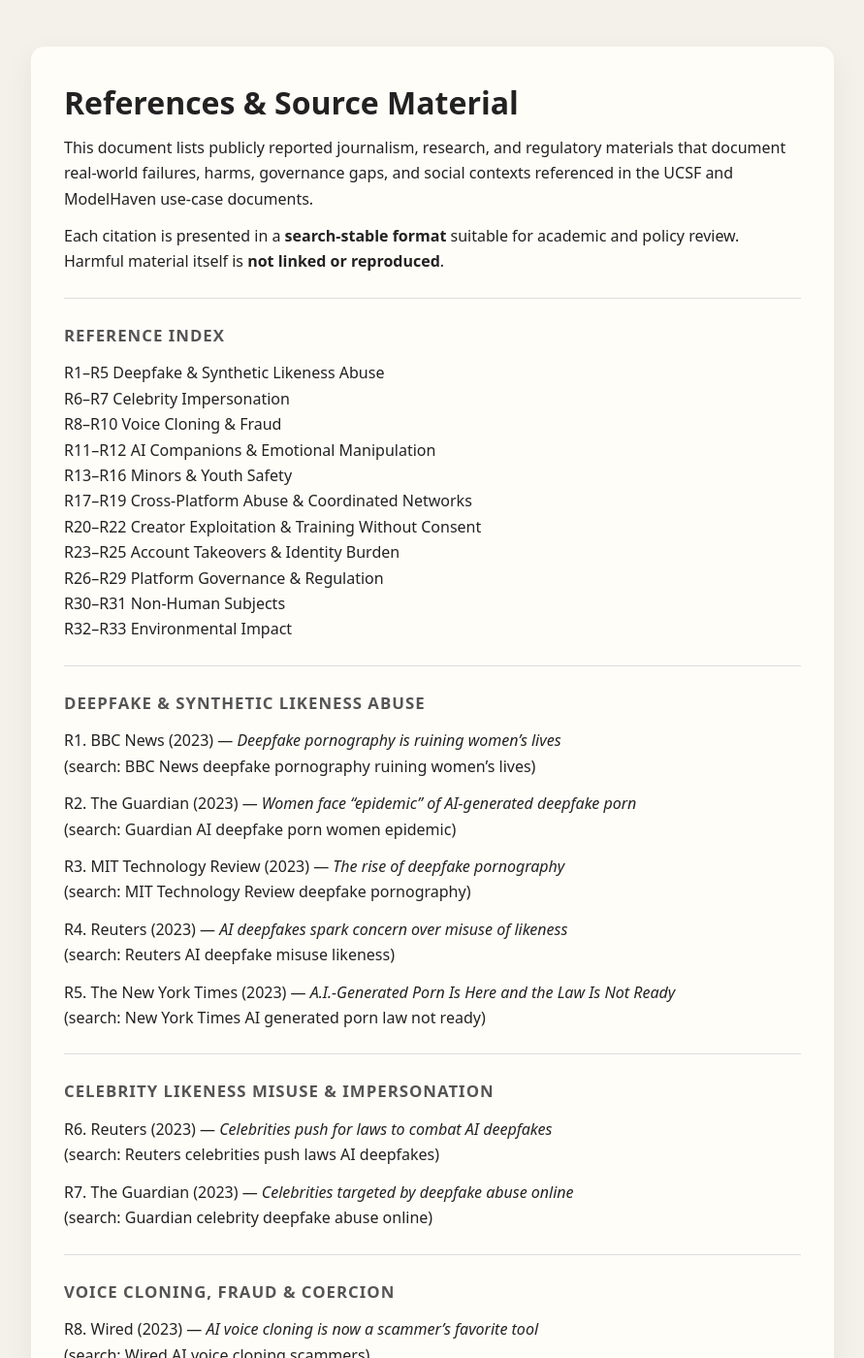
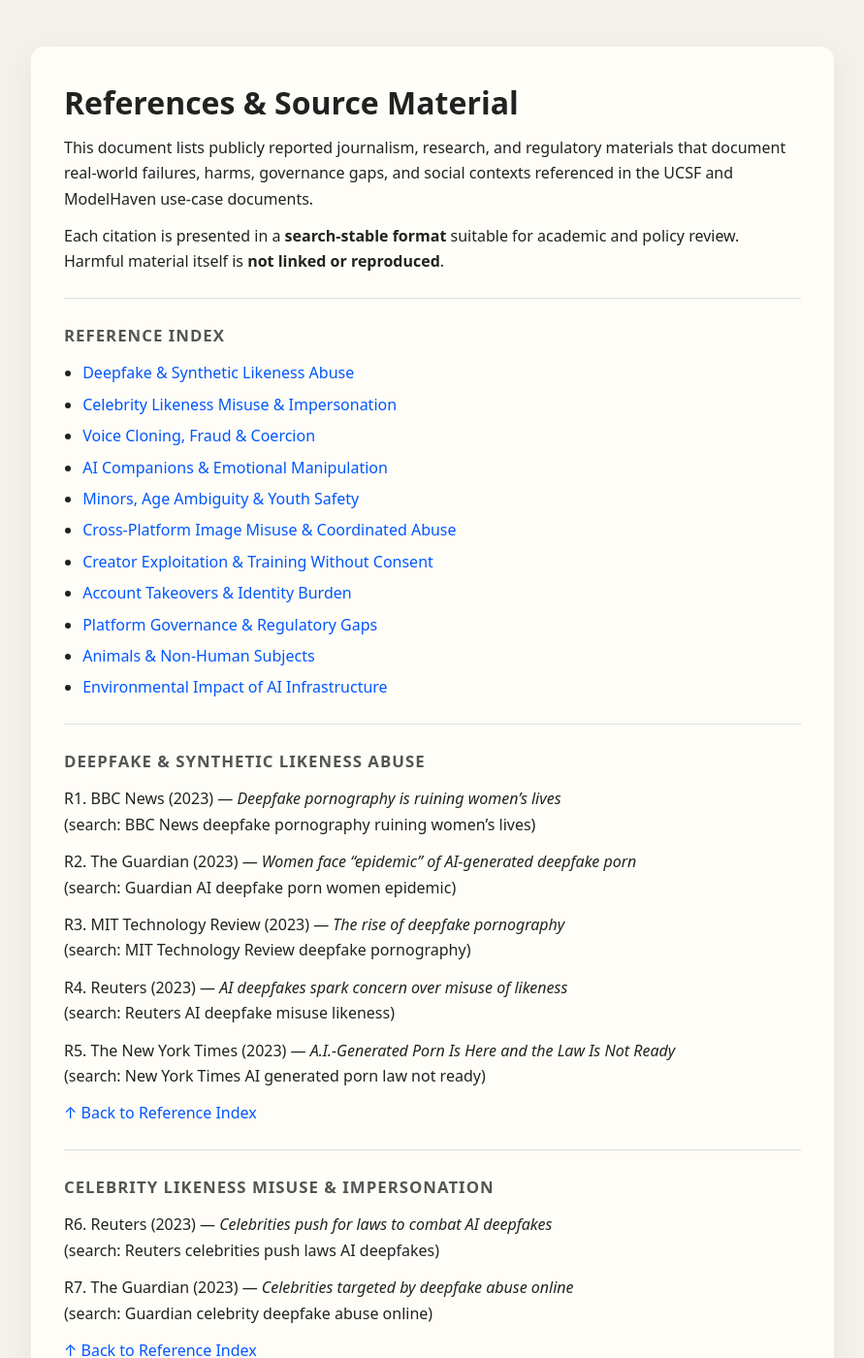
Before and after one commit to MartijnBruzzese/ModelHaven-Studio, a Jekyll site: the page built from REFERENCES.md, in a window 1280 px wide and 1400 px high. Shown: the whole window at 97% size, without its empty margins (194-1085 px from the left). Built offline with Jekyll 4.4.1, drawn with Linux system fonts in a browser that asks for light colours; some of the changed text lies outside the part shown.

Commit message:
Update REFERENCES.md

```diff
--- a/REFERENCES.md
+++ b/REFERENCES.md
@@ -13,20 +13,21 @@
 
 ## Reference Index
 
-R1–R5   Deepfake & Synthetic Likeness Abuse
-R6–R7   Celebrity Impersonation
-R8–R10  Voice Cloning & Fraud
-R11–R12 AI Companions & Emotional Manipulation
-R13–R16 Minors & Youth Safety
-R17–R19 Cross-Platform Abuse & Coordinated Networks
-R20–R22 Creator Exploitation & Training Without Consent
-R23–R25 Account Takeovers & Identity Burden
-R26–R29 Platform Governance & Regulation
-R30–R31 Non-Human Subjects
-R32–R33 Environmental Impact
+- [Deepfake & Synthetic Likeness Abuse](#deepfake--synthetic-likeness-abuse)
+- [Celebrity Likeness Misuse & Impersonation](#celebrity-likeness-misuse--impersonation)
+- [Voice Cloning, Fraud & Coercion](#voice-cloning-fraud--coercion)
+- [AI Companions & Emotional Manipulation](#ai-companions--emotional-manipulation)
+- [Minors, Age Ambiguity & Youth Safety](#minors-age-ambiguity--youth-safety)
+- [Cross-Platform Image Misuse & Coordinated Abuse](#cross-platform-image-misuse--coordinated-abuse)
+- [Creator Exploitation & Training Without Consent](#creator-exploitation--training-without-consent)
+- [Account Takeovers & Identity Burden](#account-takeovers--identity-burden)
+- [Platform Governance & Regulatory Gaps](#platform-governance--regulatory-gaps)
+- [Animals & Non-Human Subjects](#animals--non-human-subjects)
+- [Environmental Impact of AI Infrastructure](#environmental-impact-of-ai-infrastructure)
 
 ---
 
+<a id="deepfake--synthetic-likeness-abuse"></a>
 ## Deepfake & Synthetic Likeness Abuse
 
 R1. BBC News (2023) — *Deepfake pornography is ruining women’s lives*
@@ -44,8 +45,11 @@
 R5. The New York Times (2023) — *A.I.-Generated Porn Is Here and the Law Is Not Ready*
 (search: New York Times AI generated porn law not ready)
 
+[↑ Back to Reference Index](#reference-index)
+
 ---
 
+<a id="celebrity-likeness-misuse--impersonation"></a>
 ## Celebrity Likeness Misuse & Impersonation
 
 R6. Reuters (2023) — *Celebrities push for laws to combat AI deepfakes*
@@ -54,8 +58,11 @@
 R7. The Guardian (2023) — *Celebrities targeted by deepfake abuse online*
 (search: Guardian celebrity deepfake abuse online)
 
+[↑ Back to Reference Index](#reference-index)
+
 ---
 
+<a id="voice-cloning-fraud--coercion"></a>
 ## Voice Cloning, Fraud & Coercion
 
 R8. Wired (2023) — *AI voice cloning is now a scammer’s favorite tool*
@@ -67,8 +74,11 @@
 R10. BBC News (2023) — *Scammers use AI voice cloning to impersonate family members*
 (search: BBC News AI voice cloning family scam)
 
+[↑ Back to Reference Index](#reference-index)
+
 ---
 
+<a id="ai-companions--emotional-manipulation"></a>
 ## AI Companions & Emotional Manipulation
 
 R11. The Washington Post (2023) — *AI chatbots are blurring emotional boundaries*
@@ -77,8 +87,11 @@
 R12. Stanford Human-Centered AI (2023) — *Risks of AI companions and emotional dependence*
 (search: Stanford HAI AI companions emotional dependence)
 
+[↑ Back to Reference Index](#reference-index)
+
 ---
 
+<a id="minors-age-ambiguity--youth-safety"></a>
 ## Minors, Age Ambiguity & Youth Safety
 
 R13. Internet Watch Foundation (2023) — *AI-generated imagery and child safety*
@@ -93,8 +106,11 @@
 R16. Reporting on TikTok algorithm misuse (2023) — *Concerns over TikTok recommendations exposing minors to harmful content*
 (search: TikTok recommendation minors harmful content)
 
+[↑ Back to Reference Index](#reference-index)
+
 ---
 
+<a id="cross-platform-image-misuse--coordinated-abuse"></a>
 ## Cross-Platform Image Misuse & Coordinated Abuse
 
 R17. Reporting on cross-platform deepfake propagation (2025) — *Images generated or uploaded on one platform persist across services despite takedowns*
@@ -106,8 +122,11 @@
 R19. Journalistic investigation (2024) — *Coordinated abuse communities exploiting platform fragmentation*
 (search: coordinated abuse groups distributed platforms investigation)
 
+[↑ Back to Reference Index](#reference-index)
+
 ---
 
+<a id="creator-exploitation--training-without-consent"></a>
 ## Creator Exploitation & Training Without Consent
 
 R20. Wired (2023) — *Artists say AI companies are stealing their work*
@@ -119,8 +138,11 @@
 R22. Financial Times (2023) — *AI firms face backlash over training data practices*
 (search: Financial Times AI training data backlash)
 
+[↑ Back to Reference Index](#reference-index)
+
 ---
 
+<a id="account-takeovers--identity-burden"></a>
 ## Account Takeovers & Identity Burden
 
 R23. The Guardian (2023) — *Instagram creators locked out of their own accounts*
@@ -132,8 +154,11 @@
 R25. Financial Times (2023) — *Platforms fail creators when accounts are hijacked*
 (search: Financial Times creators accounts hijacked platforms fail)
 
+[↑ Back to Reference Index](#reference-index)
+
 ---
 
+<a id="platform-governance--regulatory-gaps"></a>
 ## Platform Governance & Regulatory Gaps
 
 R26. European Commission (2023–2024) — *Artificial Intelligence Act: overview and materials*
@@ -148,8 +173,11 @@
 R29. IEEE (2023) — *Ethically Aligned Design*
 (search: IEEE Ethically Aligned Design)
 
+[↑ Back to Reference Index](#reference-index)
+
 ---
 
+<a id="animals--non-human-subjects"></a>
 ## Animals & Non-Human Subjects
 
 R30. World Animal Protection (2022–2024) — *Digital exploitation of animals*
@@ -158,8 +186,11 @@
 R31. AI & Society (Springer Nature) — *Ethics of non-human representation in AI systems*
 (search: AI & Society ethics non human representation)
 
+[↑ Back to Reference Index](#reference-index)
+
 ---
 
+<a id="environmental-impact-of-ai-infrastructure"></a>
 ## Environmental Impact of AI Infrastructure
 
 R32. Nature / scientific reporting (2023) — *Environmental footprint of large AI models*
@@ -168,11 +199,13 @@
 R33. Journal of Responsible Technology (2024) — *Energy and resource impact of generative AI*
 (search: Journal Responsible Technology AI impact energy water)
 
+[↑ Back to Reference Index](#reference-index)
+
 ---
 
 ## Notes
 
 - References are indicative, not exhaustive
-- Search terms are provided to support verification
-- Harmful material itself is intentionally not linked
+- Search terms support independent verification
+- Harmful material is intentionally not linked
 - This list supports UCSF v1.0 and evolves through peer review
```
